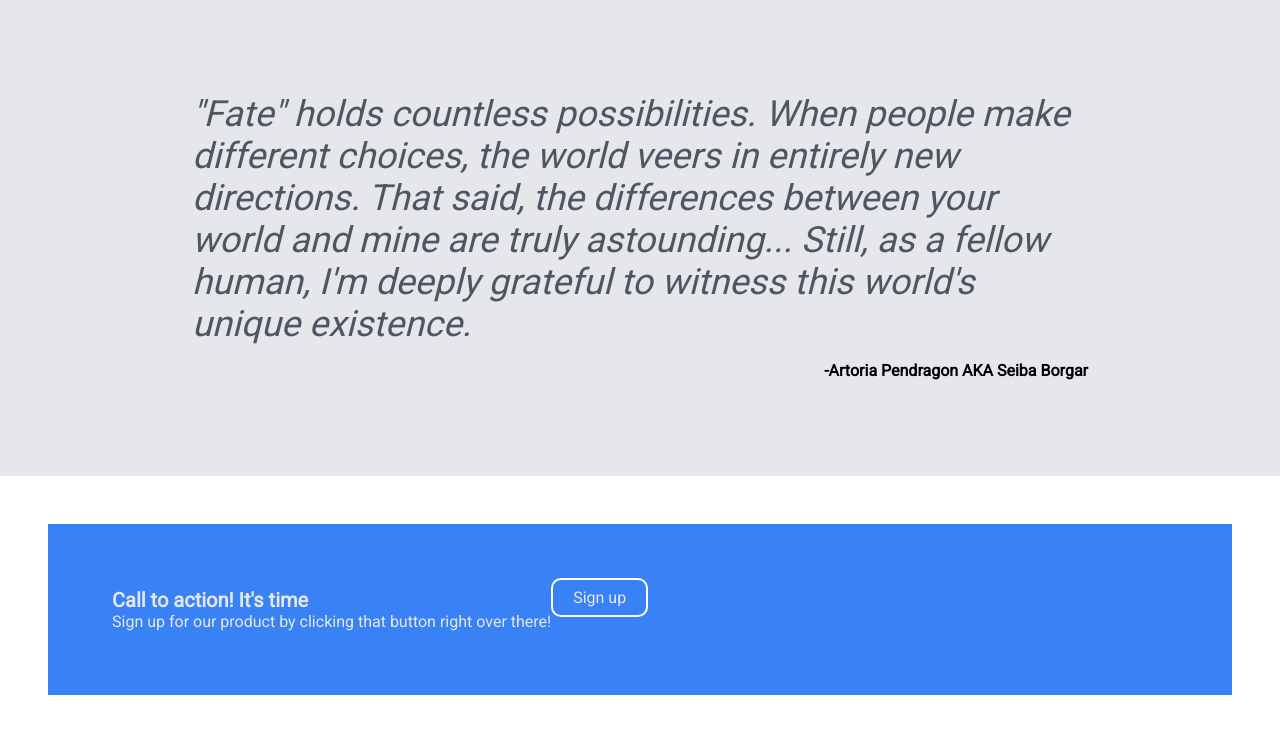
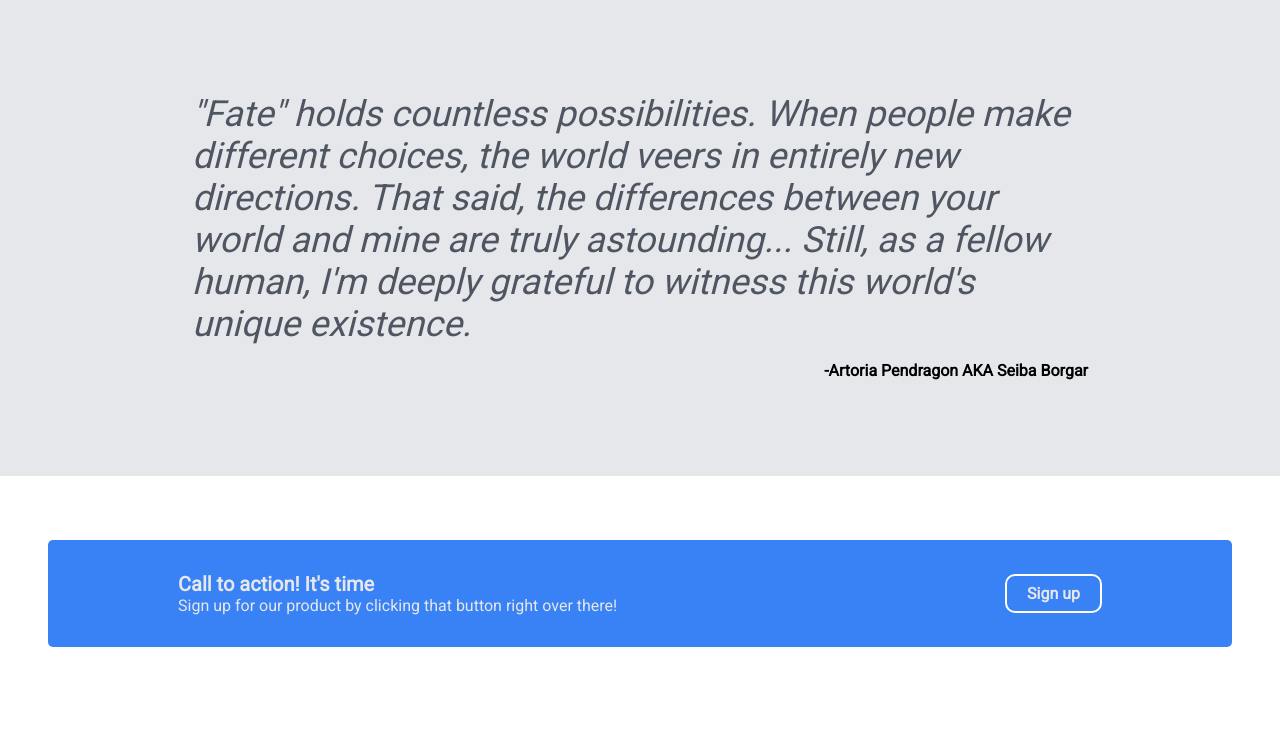
Before and after one commit to lokcies/odin-post-flex-project, a plain HTML site: page index.html in a window 1280 px wide. Shown: the part 911-1644 px from the top of the page. After the commit the page ends 1622 px from the top, so only its background shows below. Drawn offline with Linux system fonts and the light colour scheme.

Commit message:
adjust margin and add flexbox layout to fourth row section

```diff
--- a/style.css
+++ b/style.css
@@ -150,9 +150,17 @@ a {
 
 .fourth-row {
     background-color: #3882f6;
-    margin: 3em;
-    padding: 4em;
+    margin: 4em 3em;
+    /* padding: 40px 120px; */
     display: flex;
+    flex-wrap: wrap;
+    justify-content: space-between;
+    align-items: center;
+    border-radius: 5px;
+}
+
+.alert-col {
+    margin: 2em 130px;
 }
 
 .fourth-row p {
@@ -168,4 +176,5 @@ a {
     border: 2px solid white;
     border-radius: 10px;
     padding: 8px 20px;
+    font-weight: bolder;
 }
```
